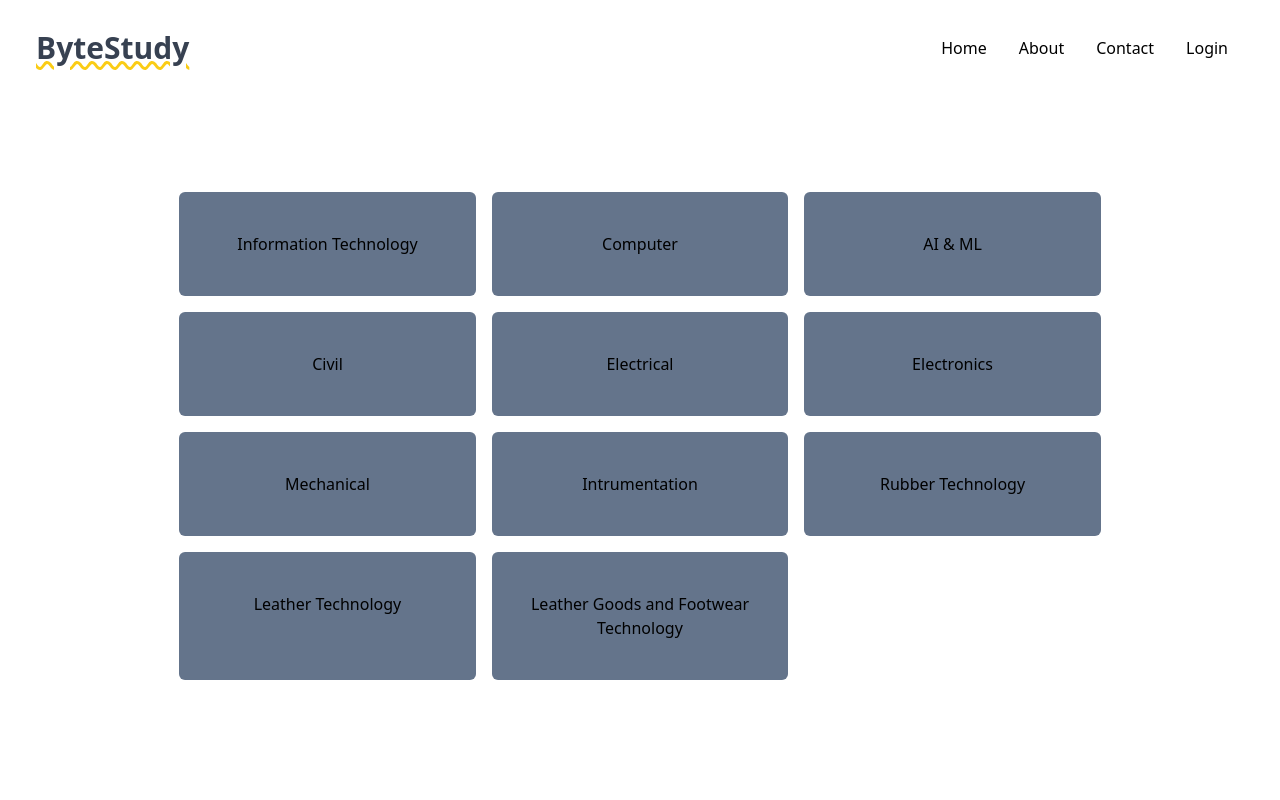
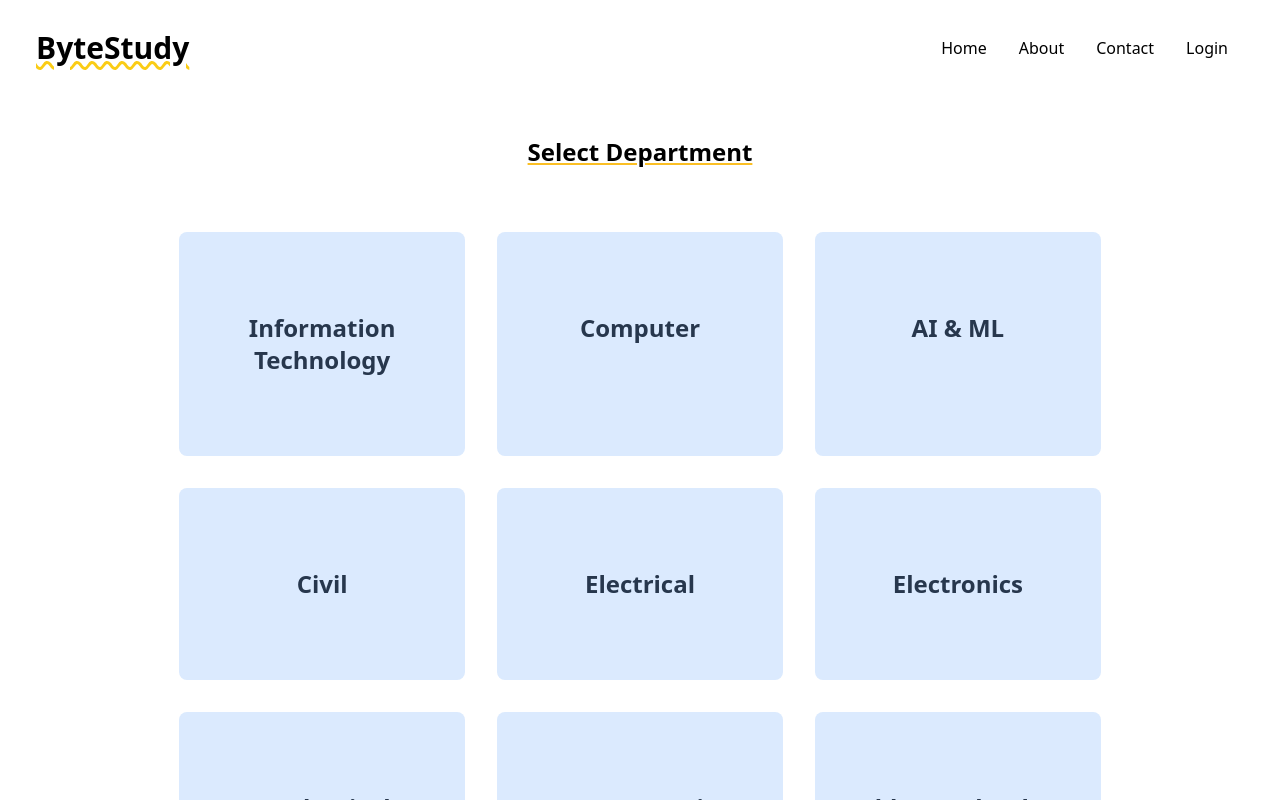
Before and after one commit to shivraj0124/ByteStudy, a React (Vite) app: page /Departments in a window 1280 px wide. Shown: the top 800 px of the page. Built offline with nearby package versions, Linux system fonts and the light colour scheme.

Commit message:
'commit'

```diff
--- a/src/App.jsx
+++ b/src/App.jsx
@@ -4,6 +4,9 @@ import Home from "./Components/Home"
 import Navbar from './Components/Navbar'
 import Footer  from './Components/Footer'
 import Departments from './Components/Departments'
+import Semesters from './Components/Semesters'
+import SignUp from './Components/SignUp'
+import Login from './Components/Login'
 function App() {
 
   return (
@@ -17,6 +20,9 @@ function App() {
       <Routes>
         <Route exact path="/" element={<Home/>}></Route>
         <Route exact path="/Departments" element={<Departments />}></Route>
+        <Route exact path="/Semesters" element={<Semesters />}></Route>
+        <Route exact path="/SignUp" element={<SignUp />}></Route>
+        <Route exact path="/Login" element={<Login />}></Route>
       </Routes>
       <Footer />
       </BrowserRouter>
--- a/src/Components/Departments.jsx
+++ b/src/Components/Departments.jsx
@@ -1,21 +1,22 @@
 export default function Departments(){
     return(
         <>
-        <div className="w-100 mt-24 max-md:mt-12 px-[10%] lg:px-[14%] pb-6">
+        <div className="w-100 mt-10 max-md:mt-12 px-[10%] lg:px-[14%] pb-6">
+                <h1 className="text-2xl text-center pb-16 underline underline-offset-2 decoration-amber-400 font-semibold" >Select Department</h1>
 
-            <div className="w-100 grid md:grid-cols-3 max-md:grid-rows-1 gap-4  lg:pb-52">
+            <div className="w-100 grid md:grid-cols-3 max-md:grid-rows-1 gap-8  lg:pb-52">
 
-                    <div className="w-30 h-100 bg-slate-500 p-5 py-10 text-center rounded-md hover:bg-slate-400">Information Technology</div>
-                    <div className="w-30 h-100 bg-slate-500 p-5 py-10 text-center rounded-md hover:bg-slate-400">Computer</div>
-                    <div className="w-30 h-100 bg-slate-500 p-5 py-10 text-center rounded-md hover:bg-slate-400">AI & ML</div>
-                    <div className="w-30 h-100 bg-slate-500 p-5 py-10 text-center rounded-md hover:bg-slate-400">Civil</div>
-                    <div className="w-30 h-100 bg-slate-500 p-5 py-10 text-center rounded-md hover:bg-slate-400">Electrical</div>
-                    <div className="w-30 h-100 bg-slate-500 p-5 py-10 text-center rounded-md hover:bg-slate-400">Electronics</div>
-                    <div className="w-30 h-100 bg-slate-500 p-5 py-10 text-center rounded-md hover:bg-slate-400">Mechanical</div>
-                    <div className="w-30 h-100 bg-slate-500 p-5 py-10 text-center rounded-md hover:bg-slate-400">Intrumentation</div>
-                    <div className="w-30 h-100 bg-slate-500 p-5 py-10 text-center rounded-md hover:bg-slate-400">Rubber Technology</div>
-                    <div className="w-30 h-100 bg-slate-500 p-5 py-10 text-center rounded-md hover:bg-slate-400">Leather Technology</div>
-                    <div className="w-30 h-100 bg-slate-500 p-5 py-10 text-center rounded-md hover:bg-slate-400">Leather Goods and Footwear Technology</div>
+                    <div className="w-30 h-100 bg-blue-100 p-5 py-20 text-2xl text-center rounded-lg hover:bg-amber-300 text-[#27374D] hover:text-[#27374D]  cursor-pointer font-semibold ">Information Technology</div>
+                    <div className="w-30 h-100 bg-blue-100 p-5 py-20 text-2xl text-center rounded-lg hover:bg-amber-300 text-[#27374D] hover:text-[#27374D]  cursor-pointer font-semibold ">Computer</div>
+                    <div className="w-30 h-100 bg-blue-100 p-5 py-20 text-2xl text-center rounded-lg hover:bg-amber-300 text-[#27374D] hover:text-[#27374D]  cursor-pointer font-semibold ">AI & ML</div>
+                    <div className="w-30 h-100 bg-blue-100 p-5 py-20 text-2xl text-center rounded-lg hover:bg-amber-300 text-[#27374D] hover:text-[#27374D]  cursor-pointer font-semibold ">Civil</div>
+                    <div className="w-30 h-100 bg-blue-100 p-5 py-20 text-2xl text-center rounded-lg hover:bg-amber-300 text-[#27374D] hover:text-[#27374D]  cursor-pointer font-semibold ">Electrical</div>
+                    <div className="w-30 h-100 bg-blue-100 p-5 py-20 text-2xl text-center rounded-lg hover:bg-amber-300 text-[#27374D] hover:text-[#27374D]  cursor-pointer font-semibold ">Electronics</div>
+                    <div className="w-30 h-100 bg-blue-100 p-5 py-20 text-2xl text-center rounded-lg hover:bg-amber-300 text-[#27374D] hover:text-[#27374D]  cursor-pointer font-semibold ">Mechanical</div>
+                    <div className="w-30 h-100 bg-blue-100 p-5 py-20 text-2xl text-center rounded-lg hover:bg-amber-300 text-[#27374D] hover:text-[#27374D]  cursor-pointer font-semibold ">Intrumentation</div>
+                    <div className="w-30 h-100 bg-blue-100 p-5 py-20 text-2xl text-center rounded-lg hover:bg-amber-300 text-[#27374D] hover:text-[#27374D]  cursor-pointer font-semibold ">Rubber Technology</div>
+                    <div className="w-30 h-100 bg-blue-100 p-5 py-20 text-2xl text-center rounded-lg hover:bg-amber-300 text-[#27374D] hover:text-[#27374D]  cursor-pointer font-semibold ">Leather Technology</div>
+                    <div className="w-30 h-100 bg-blue-100 p-5 py-20 text-2xl text-center rounded-lg hover:bg-amber-300 text-[#27374D] hover:text-[#27374D]  cursor-pointer font-semibold ">Leather Goods and Footwear Technology</div>
 
             </div>
         </div>
--- /dev/null
+++ b/src/Components/Login.jsx
@@ -0,0 +1,35 @@
+import { Link } from 'react-router-dom'
+import img1 from '../Images/Login.png'
+export default function SignUp() {
+    return (
+        <>
+            <div className="w-100 mt-16 justify-center px-5 lg:px-72 md:pb-52 max-md:pb-16" >
+                <div className="w-[100%] flex md:flex-row max-md:flex-col p-3 bg-slate-300 rounded-md" >
+                    <div className="w-[60%] max-md:w-[100%] max-md:pb-16 h-auto text-center text-2xl font-semibold p-2 bg-slate-200" >
+                        <h1 className='font underline underline-offset-2' >Login</h1>
+                        <div className='mt-7 ' >
+
+                            <input
+                                type="email"
+                                className="w-[80%] border-b-2 border-yellow-400 text-black focus:outline-none focus:border-yellow-400 w-100 bg-slate-200 focus:bg-white text-lg p-1 placeholder:text-slate-500 mt-3 md:mt-8"
+                                name="email"
+                                placeholder="Email" />
+
+                            <input
+                                type="password"
+                                className="w-[80%] border-b-2 border-yellow-400 text-black focus:outline-none focus:border-yellow-400 w-100 bg-slate-200 focus:bg-white text-lg p-1 placeholder:text-slate-500 mt-3 md:mt-10"
+                                name="fullname"
+                                placeholder="Password" />
+
+
+                            <p className='text-sm font-normal mt-16 max-md:mt-16' >Don't have an account ?<Link className='text-blue-600' to='/SignUp '>Create Account</Link></p>
+                        </div>
+
+                    </div>
+                    <div className="w-[40%] max-md:w-[100%] h-auto bg-slate-200 "><img src={img1} className='h-96 w-100 max-md:w-[100%] rounded-md' /></div>
+                </div>
+            </div>
+
+        </>
+    )
+}
--- a/src/Components/Navbar.jsx
+++ b/src/Components/Navbar.jsx
@@ -1,6 +1,6 @@
 import React, { useState } from 'react';
 import { AiOutlineClose, AiOutlineMenu } from 'react-icons/ai';
-
+import {Link} from 'react-router-dom'
 const Navbar = () => {
     const [nav, setNav] = useState(false);
 
@@ -10,12 +10,12 @@ const Navbar = () => {
     // text-[#FFE700]
     return (
         <div className='flex justify-between items-center h-24 max-w-[1240px] mx-auto mt-0 px-4 text-black'>
-            <h1 className='w-full text-3xl font-bold text-gray-700 underline underline-offset-2 decoration-wavy decoration-yellow-400'>ByteStudy</h1>
+            <h1 className='w-full text-3xl font-bold underline underline-offset-2 decoration-wavy decoration-yellow-400'>ByteStudy</h1>
             <ul className='hidden md:flex'>
-                <li className='p-4 hover:underline hover:underline-offset-4 decoration-yellow-400 cursor-pointer'>Home</li>
-                <li className='p-4 hover:underline hover:underline-offset-4 decoration-yellow-400 cursor-pointer'>About</li>
-                <li className='p-4 hover:underline hover:underline-offset-4 decoration-yellow-400 cursor-pointer'>Contact</li>
-                <li className='p-4 hover:underline hover:underline-offset-4 decoration-yellow-400 cursor-pointer'>Login</li>
+                <Link className='p-4 hover:underline hover:underline-offset-4 decoration-yellow-400 cursor-pointer' to='/' >Home</Link>
+                <Link className='p-4 hover:underline hover:underline-offset-4 decoration-yellow-400 cursor-pointer'>About</Link>
+                <Link className='p-4 hover:underline hover:underline-offset-4 decoration-yellow-400 cursor-pointer'>Contact</Link>
+                <Link className='p-4 hover:underline hover:underline-offset-4 decoration-yellow-400 cursor-pointer'><Link to='/Login' >Login</Link></Link>
 
             </ul>
             <div onClick={handleNav} className='block md:hidden'>
@@ -26,7 +26,7 @@ const Navbar = () => {
                 <li className='pt-4  pl-8 text-black hover:underline hover:underline-offset-4 decoration-yellow-400 cursor-pointer'>Home</li>
                 <li className='pt-4 pl-8 text-black hover:underline hover:underline-offset-4 decoration-yellow-400 cursor-pointer'>About</li>
                 <li className='pt-4  pl-8 text-black hover:underline hover:underline-offset-4 decoration-yellow-400 cursor-pointer'>Contact</li>
-                <li className='pt-4  pl-8 text-black hover:underline hover:underline-offset-4 decoration-yellow-400 cursor-pointer'>Login</li>
+                <li className='pt-4  pl-8 text-black hover:underline hover:underline-offset-4 decoration-yellow-400 cursor-pointer'><Link to='/Login' >Login</Link></li>
 
             </ul>
         </div>
--- /dev/null
+++ b/src/Components/Semesters.jsx
@@ -0,0 +1,20 @@
+export default function Semesters(){
+    return(
+        <>
+            <div className="w-100 mt-20 max-md:mt-12 px-[10%] lg:px-[14%] pb-6">
+                <h1 className="text-2xl text-center pb-16 underline underline-offset-2 decoration-amber-400 font-semibold" >Select Semester</h1>
+
+                <div className="w-100 grid md:grid-cols-3 max-md:grid-rows-1 gap-10  lg:pb-52 md:pb-40">
+
+                    <div className="w-30 h-100 bg-blue-100 p-5 py-20 text-2xl text-center rounded-lg hover:bg-amber-300 text-[#27374D] hover:text-[#27374D]  cursor-pointer font-semibold ">Semester I</div>
+                    <div className="w-30 h-100 bg-blue-100 p-5 py-20 text-2xl text-center rounded-lg hover:bg-amber-300 text-[#27374D] hover:text-[#27374D]  cursor-pointer font-semibold ">Semester II</div>
+                    <div className="w-30 h-100 bg-blue-100 p-5 py-20 text-2xl text-center rounded-lg hover:bg-amber-300 text-[#27374D] hover:text-[#27374D]  cursor-pointer font-semibold ">Semester III</div>
+                    <div className="w-30 h-100 bg-blue-100 p-5 py-20 text-2xl text-center rounded-lg hover:bg-amber-300 text-[#27374D] hover:text-[#27374D]  cursor-pointer font-semibold ">Semester IV</div>
+                    <div className="w-30 h-100 bg-blue-100 p-5 py-20 text-2xl text-center rounded-lg hover:bg-amber-300 text-[#27374D] hover:text-[#27374D]  cursor-pointer font-semibold ">Semester V</div>
+
+
+                </div>
+            </div>
+        </>
+    )
+}
--- /dev/null
+++ b/src/Components/SignUp.jsx
@@ -0,0 +1,47 @@
+import {Link} from 'react-router-dom'
+import img1 from '../Images/Signup.png'
+export default function SignUp() {
+    return (
+        <>
+
+            <div className="w-100 mt-16 justify-center px-5 lg:px-72 md:pb-52 max-md:pb-16" >
+                <div className="w-[100%] flex md:flex-row max-md:flex-col p-3 bg-slate-300 rounded-md" >
+                    <div className="w-[60%] max-md:w-[100%] max-md:pb-16 h-auto text-center text-2xl font-semibold p-2 bg-slate-200" >
+                        <h1 className='font underline underline-offset-2' >Sign Up</h1>
+                        <div className='mt-5 ' >
+                        <input
+                            type="text"
+                            className="w-[80%] border-b-2 border-yellow-400 text-black focus:outline-none focus:border-yellow-400 w-100 bg-slate-200 focus:bg-white text-lg p-1 placeholder:text-slate-500  mt-3"
+                            name="fullname"
+                            placeholder="Full Name" />
+                        <input
+                            type="email"
+                            className="w-[80%] border-b-2 border-yellow-400 text-black focus:outline-none focus:border-yellow-400 w-100 bg-slate-200 focus:bg-white text-lg p-1 placeholder:text-slate-500 mt-3"
+                            name="email"
+                            placeholder="Email" />
+                        <input
+                            type="text"
+                            className="w-[80%] border-b-2 border-yellow-400 text-black focus:outline-none focus:border-yellow-400 w-100 bg-slate-200 focus:bg-white text-lg p-1 placeholder:text-slate-500 mt-3"
+                            name="Username"
+                            placeholder="Username" />
+                        <input
+                            type="password"
+                            className="w-[80%] border-b-2 border-yellow-400 text-black focus:outline-none focus:border-yellow-400 w-100 bg-slate-200 focus:bg-white text-lg p-1 placeholder:text-slate-500 mt-3"
+                            name="fullname"
+                            placeholder="Password" />
+                        <input
+                            type="password"
+                            className="w-[80%] border-b-2 border-yellow-400 text-black focus:outline-none focus:border-yellow-400 w-100 bg-slate-200 focus:bg-white text-lg p-1 placeholder:text-slate-500 mt-3"
+                            name="confirmPassword"
+                            placeholder="Confirm Password" />
+
+                        <p className='text-sm font-normal mt-6 max-md:mt-10' >Already have an account ?<Link  className='text-blue-600' to='/Login '>Login here</Link></p>
+                        </div>
+
+                    </div>
+                    <div className="w-[40%] max-md:w-[100%] h-auto bg-slate-200 "><img src={img1} className='h-96 w-100 max-md:w-[100%] rounded-md' /></div>
+                </div>
+            </div>
+        </>
+    )
+}
```
Also changed, not shown: src/Components/Home.jsx (+8 -6 lines), src/Images/Login.png (added), src/Images/Signup.png (added).
